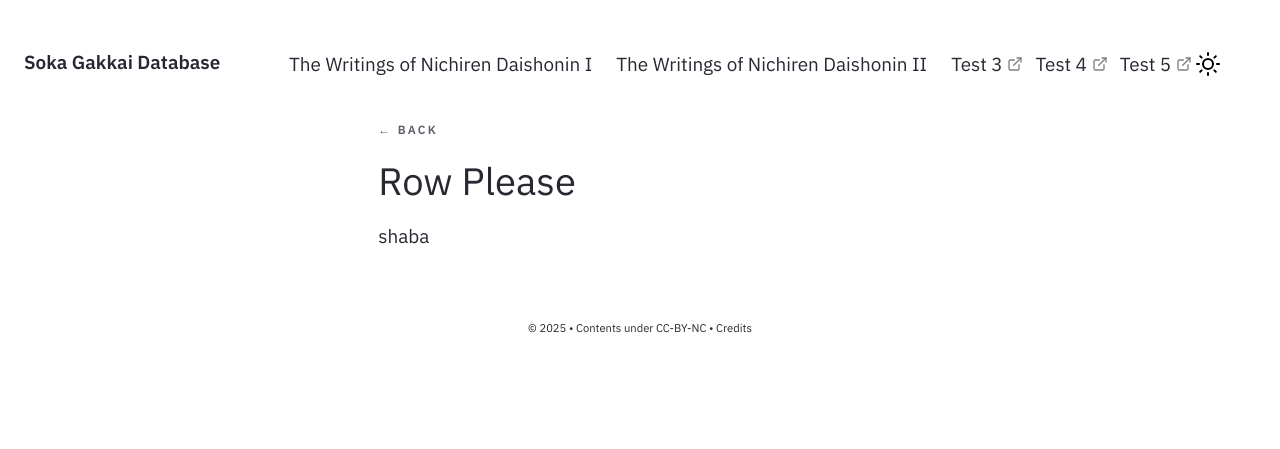
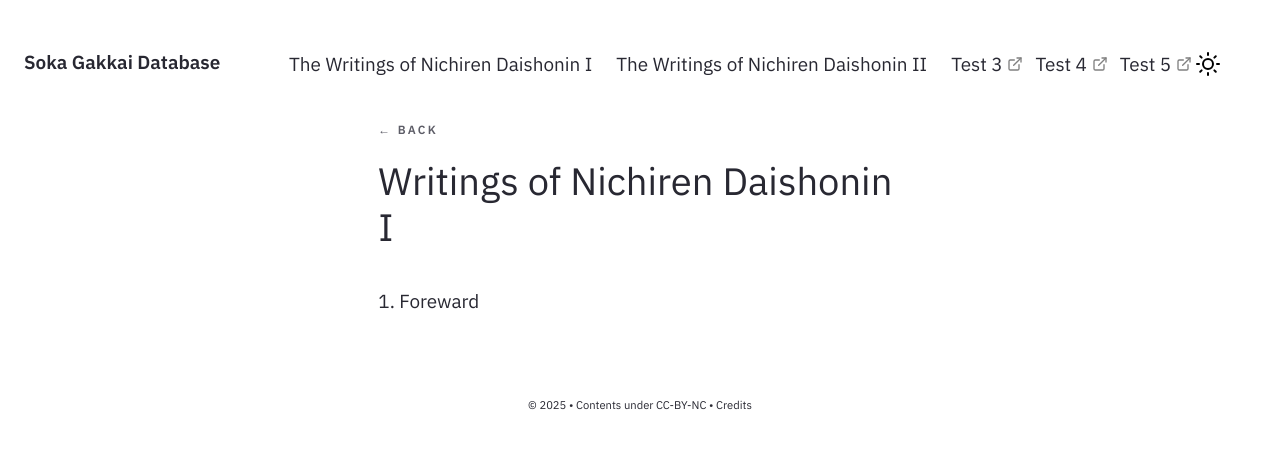
Before and after one commit to sokagakkaidatabase/sokagakkaidatabase.github.io, a Jekyll site: the page built from _notes/Public/new.md, in a window 1280 px wide. Shown: the top 449 px of the page. Built offline with Jekyll 4.4.1, drawn with Linux system fonts in a browser that asks for light colours.

Commit message:
Update new.md

```diff
--- a/_notes/Public/new.md
+++ b/_notes/Public/new.md
@@ -1,8 +1,7 @@
 ---
-title: Row Please
+title: Writings of Nichiren Daishonin I
 feed: show
 date: 11-04-2025
-format: list
 ---
 
-shaba
+1. Foreward
```
